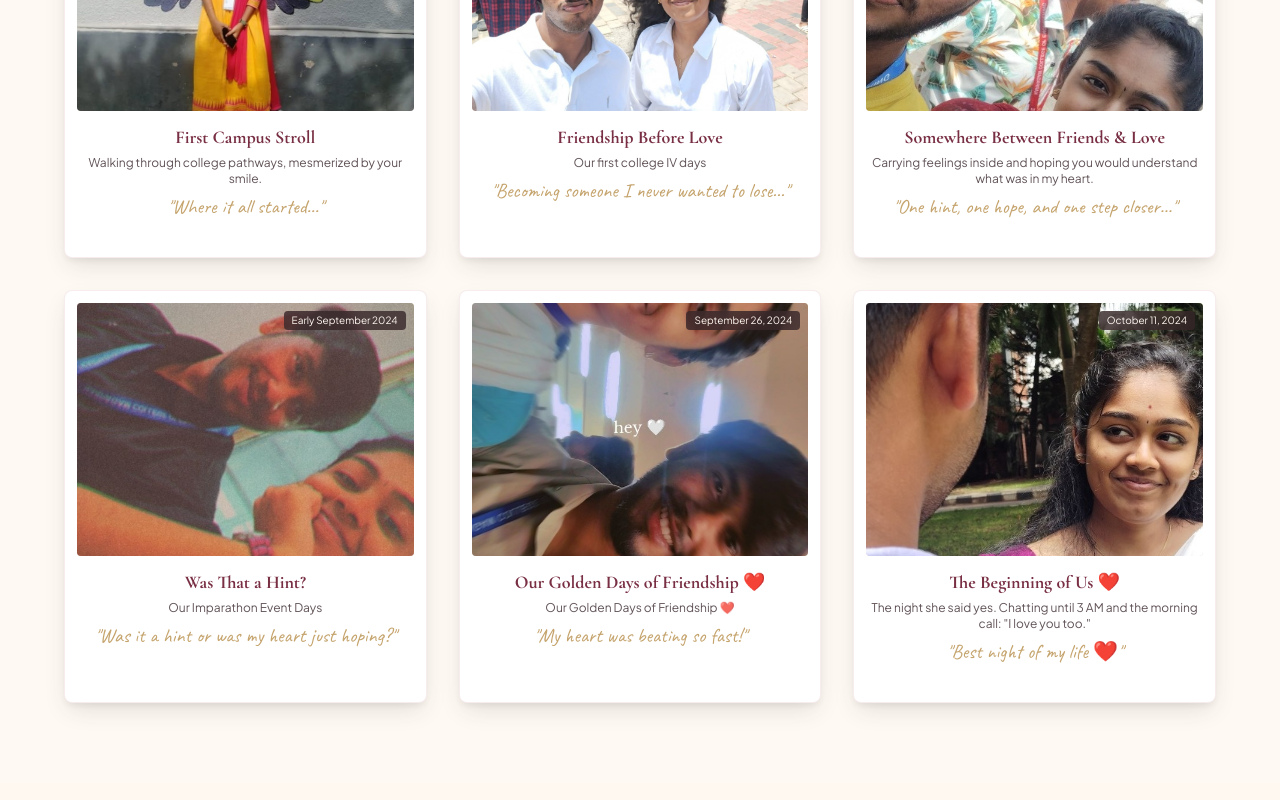
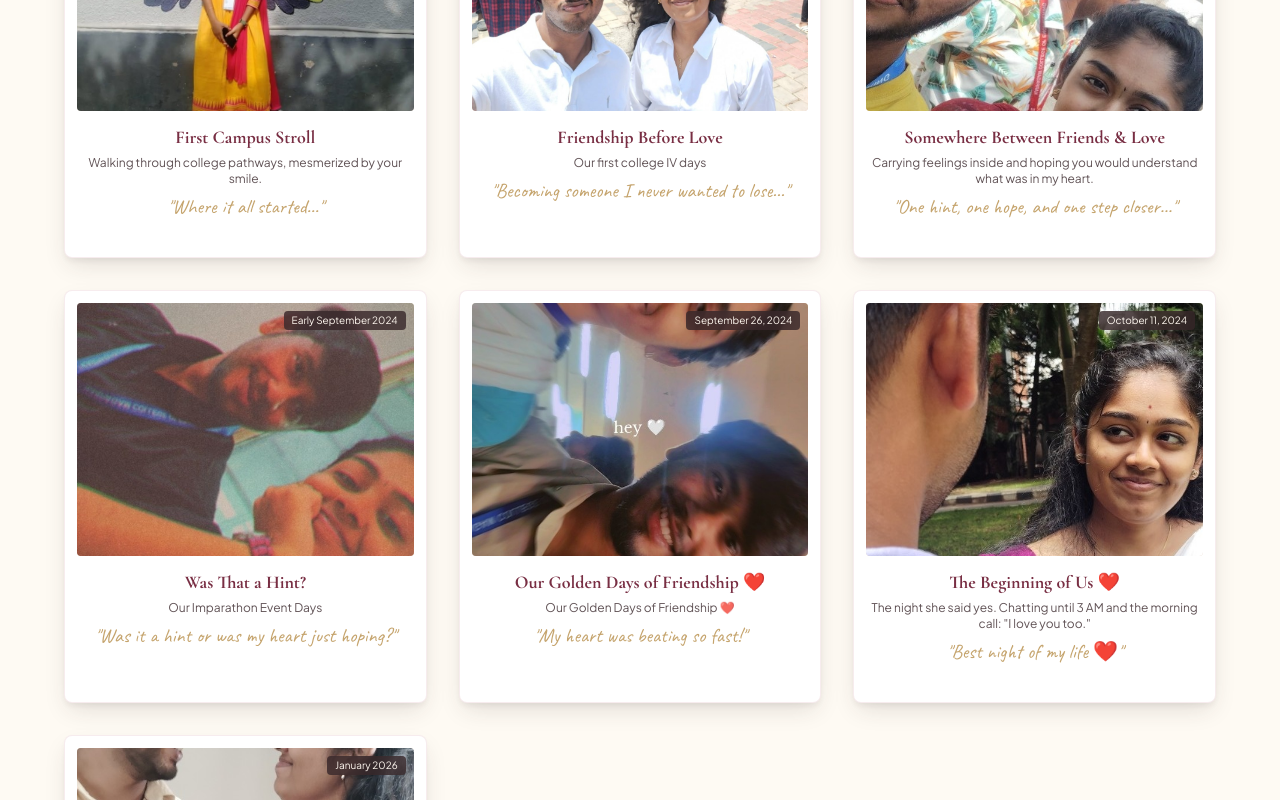
Before and after one commit to Pranesh003/anniversary_story_website, a React (Vite) app: page / in a window 1280 px wide. Shown: the part 11200-12000 px from the top of the page. Built offline with nearby package versions, Linux system fonts and the light colour scheme.

Commit message:
Add Our Pongal 2026 Celebration photo to scrapbook memory gallery

```diff
--- a/src/data/memories.ts
+++ b/src/data/memories.ts
@@ -85,5 +85,16 @@ export const MEMORIES: MemoryItem[] = [
     caption: 'The night she said yes. Chatting until 3 AM and the morning call: "I love you too."',
     handwrittenNote: 'Best night of my life ❤️',
     location: 'Late Night Phone Call'
+  },
+  {
+    id: 'm4',
+    title: 'Our Pongal 2026 Celebration ❤️',
+    date: 'January 2026',
+    category: 'photos',
+    imageUrl: '/images/our-pongal-celebration.jpg?v=1',
+    placeholderName: 'our-pongal-celebration.jpg',
+    caption: 'Our Pongal 2026 Celebration',
+    handwrittenNote: 'Your saree looking more romantic Swasthika! ❤️',
+    location: 'Pongal Celebration'
   }
 ];
```
Also changed, not shown: public/images/our-pongal-celebration.jpg (added).
